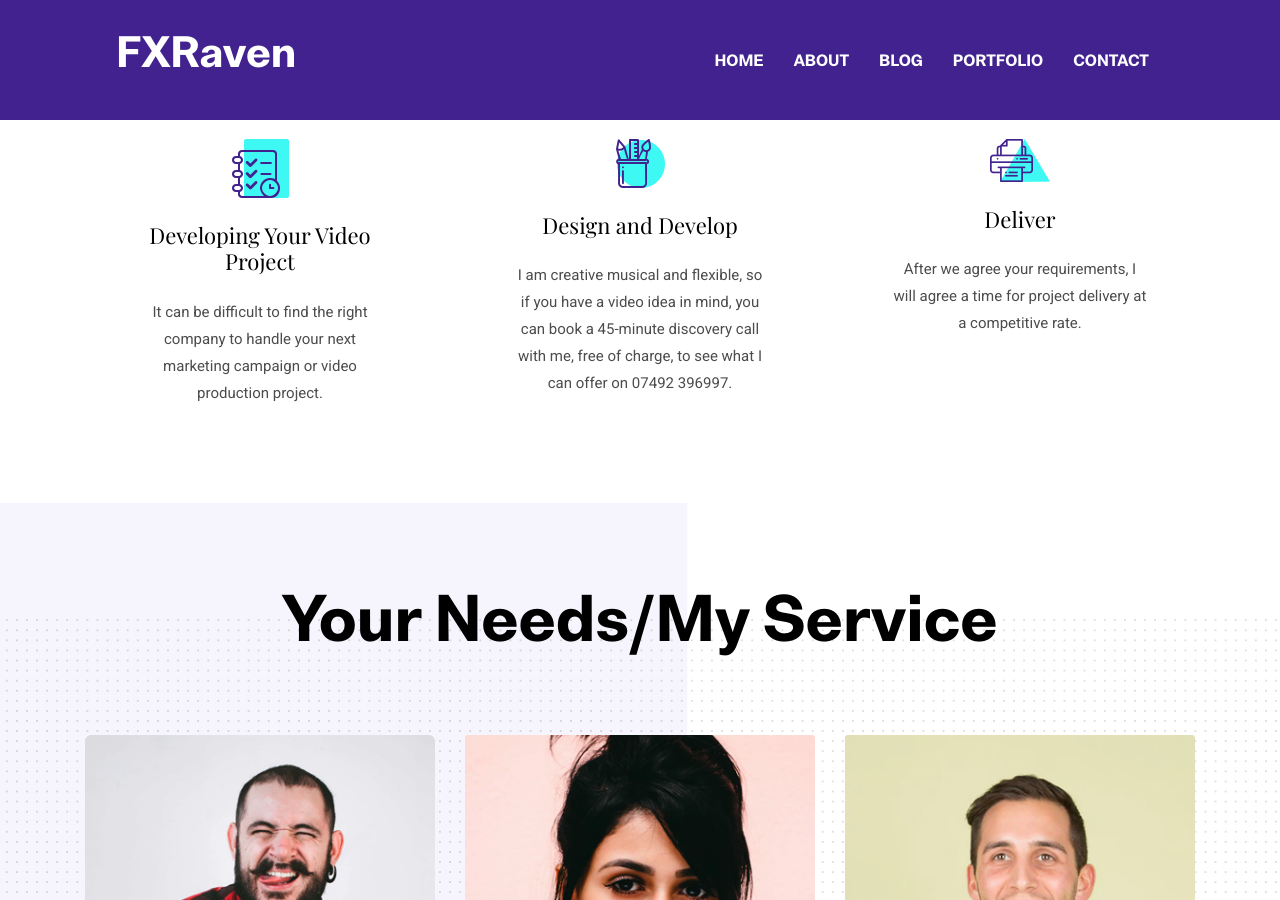
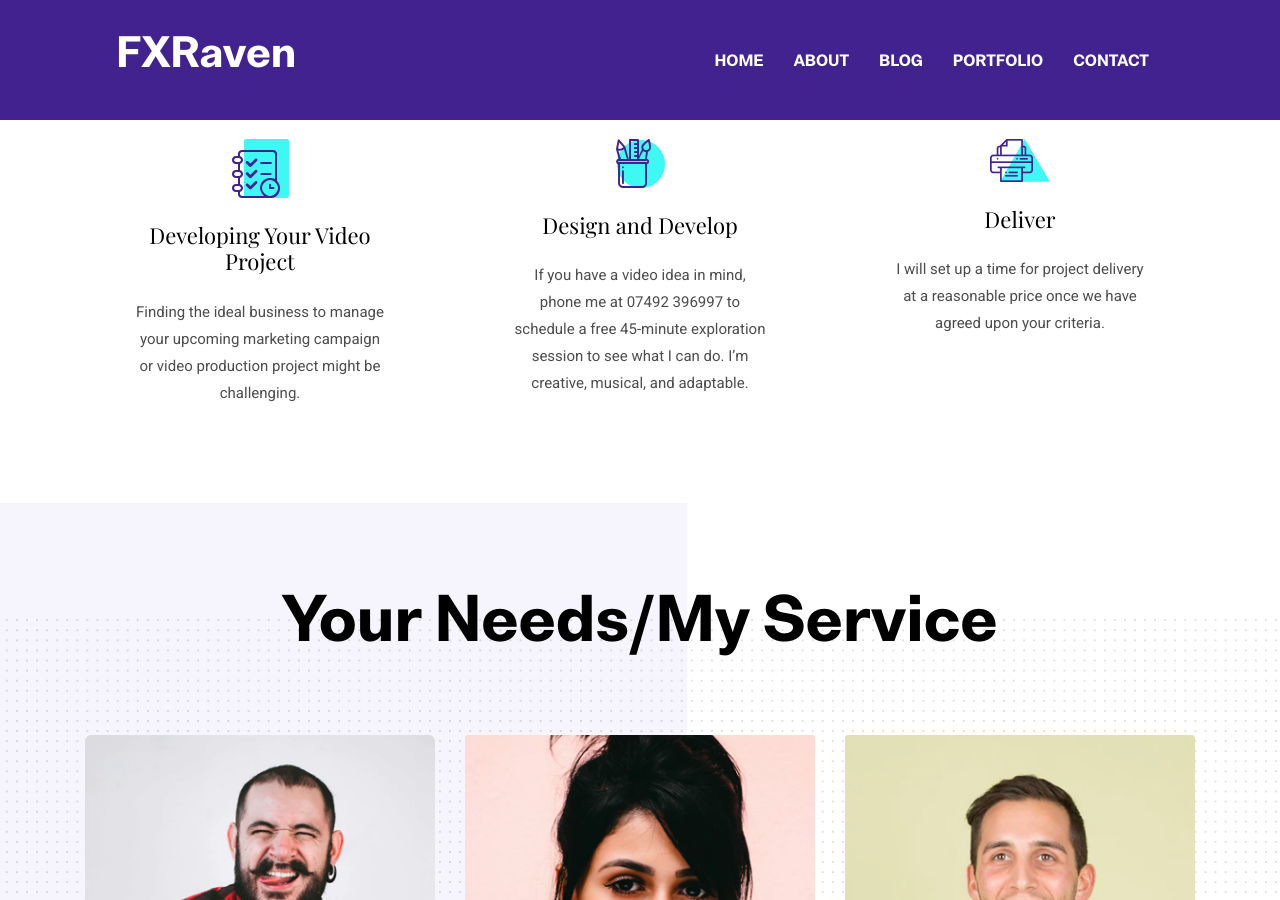
Before and after one commit to Vision-Live/FXRaven, a Jekyll site: the page built from _pages/about.md, in a window 1280 px wide and 900 px high, scrolled down 1095 px. Built offline with Jekyll 4.4.1, drawn with Linux system fonts in a browser that asks for light colours.

Commit message:
Update settings.yml

```diff
--- a/_data/settings.yml
+++ b/_data/settings.yml
@@ -52,7 +52,7 @@
 
 # About Section
 blurb:
-   I am a creative individual with a passion for music, and I am qualified in film production.
+   I'm a gifted individual who enjoys music and I've worked in film. We won't skip a page in our efforts to transform your marketing strategy into a contemporary programme.
 
 blurb-btn-link: '/about'
 blurb-btn-name: know more
@@ -64,15 +64,15 @@
 work-process:
   - title : "Developing Your Video Project"
     icon : "assets/images/icons/plan.png"
-    content : "It can be difficult to find the right company to handle your next marketing campaign or video production project."
+    content : "Finding the ideal business to manage your upcoming marketing campaign or video production project might be challenging."
 
   - title : "Design and Develop"
     icon : "assets/images/icons/design.png"
-    content : "I am creative musical and flexible, so if you have a video idea in mind, you can book a 45-minute discovery call with me, free of charge, to see what I can offer on 07492 396997."
+    content : "If you have a video idea in mind, phone me at 07492 396997 to schedule a free 45-minute exploration session to see what I can do. I'm creative, musical, and adaptable."
 
   - title : "Deliver"
     icon : "assets/images/icons/print.png"
-    content : "After we agree your requirements, I will agree a time for project delivery at a competitive rate."
+    content : "I will set up a time for project delivery at a reasonable price once we have agreed upon your criteria."
 
 
 # My Team Section
@@ -130,19 +130,19 @@
 - {
     name: Custom VFX/Custom Soundtracks,
     icon: ti-palette,
-    description: 'I will brief the client striking a mutual understanding aswell as a quote on the production of Music/Video effects',
+    description: 'I will give the client a briefing to get a consensus as well as a price estimate for the creation of music/video effects.',
     active: true # Add true to select section
   }
 - {
     name: Brand Design,
     icon: ti-vector,
-    description: 'After payment I will start working on a portfolio of work for your business to use to your will. (Indents, lower-thirds, custom logos and more!)',
+    description: 'I will begin building a portfolio of work for your company to use as you see fit after receiving payment. Indents, lower-thirds, unique logos, and more are available.',
     active: true # Add true to select section
   }
 - {
     name: Video Editing Service,
     icon: ti-panel,
-    description: 'I will edit your videos and get them delivered/compressed professionally and on time all while provide a quality customer service',
+    description: 'I will professionally edit your videos, have them delivered/compressed on time, and provide excellent customer service.',
     active: true # Add true to select section
   }
 
```
